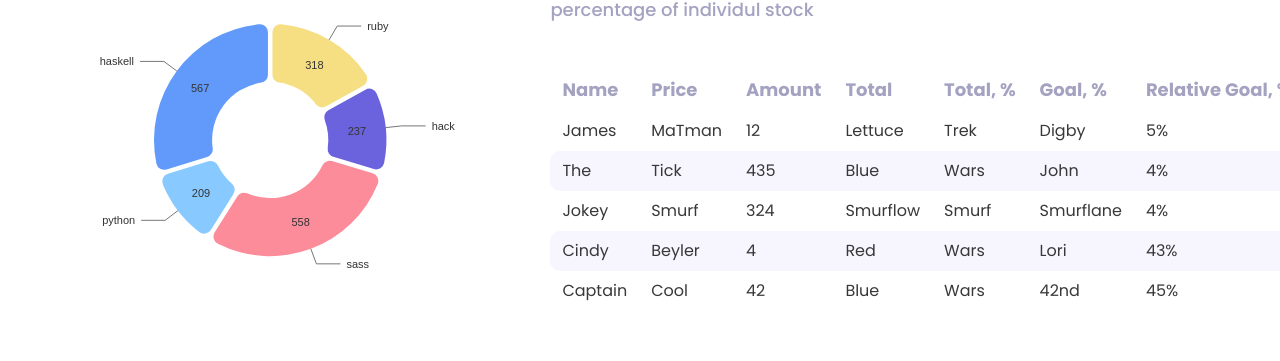
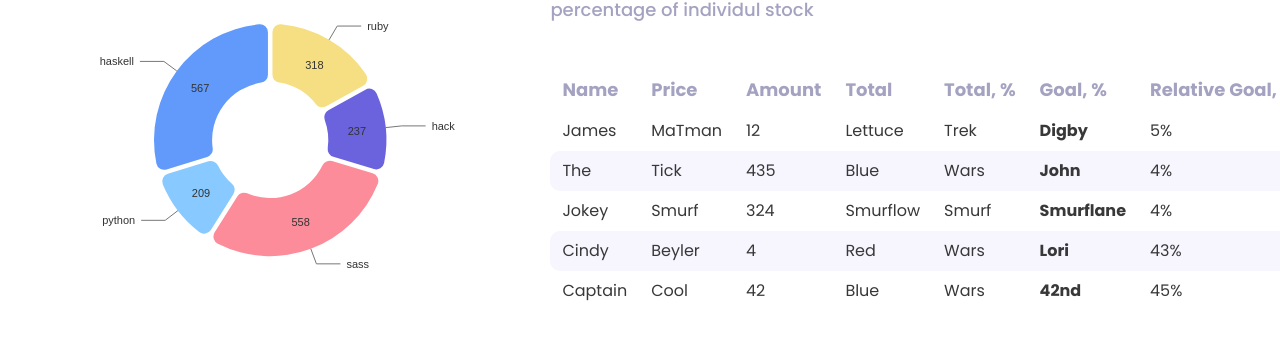
Before and after one commit to bacebu4/investing, a React (Create React App) app: page / in a window 1280 px wide. Shown: the part 233-594 px from the top of the page. Built offline with nearby package versions, Linux system fonts and the light colour scheme.

Commit message:
style: added isBold prop to Td component

```diff
--- a/src/components/TableComponents.tsx
+++ b/src/components/TableComponents.tsx
@@ -25,6 +25,7 @@ export const Td = styled.td<{
   textAlign?: string;
   color?: "red" | "green";
   isMedium?: boolean;
+  isBold?: boolean;
 }>`
   padding: 12px;
   text-align: ${(props) => props.textAlign};
@@ -32,7 +33,8 @@ export const Td = styled.td<{
   color: ${(props) =>
     props.color === "red" ? RED : props.color === "green" ? GREEN : DARK};
 
-  font-weight: ${(props) => (props.isMedium ? "500" : "400")};
+  font-weight: ${(props) =>
+    props.isMedium ? "500" : props.isBold ? "700" : "400"};
 
   &:first-child {
     border-radius: 10px 0 0 10px;
--- a/src/components/TableStats.tsx
+++ b/src/components/TableStats.tsx
@@ -30,7 +30,7 @@ export const TableStats = () => {
             <Td>12</Td>
             <Td>Lettuce </Td>
             <Td>Trek</Td>
-            <Td>Digby </Td>
+            <Td isBold>Digby </Td>
             <Td>5%</Td>
           </Tr>
           <Tr>
@@ -39,7 +39,7 @@ export const TableStats = () => {
             <Td>435</Td>
             <Td>Blue</Td>
             <Td>Wars</Td>
-            <Td>John </Td>
+            <Td isBold>John </Td>
             <Td>4%</Td>
           </Tr>
           <Tr>
@@ -48,7 +48,7 @@ export const TableStats = () => {
             <Td>324</Td>
             <Td>Smurflow</Td>
             <Td>Smurf</Td>
-            <Td>Smurflane </Td>
+            <Td isBold>Smurflane </Td>
             <Td>4%</Td>
           </Tr>
           <Tr>
@@ -57,7 +57,7 @@ export const TableStats = () => {
             <Td>4</Td>
             <Td>Red</Td>
             <Td>Wars</Td>
-            <Td>Lori </Td>
+            <Td isBold>Lori </Td>
             <Td>43%</Td>
           </Tr>
           <Tr>
@@ -66,7 +66,7 @@ export const TableStats = () => {
             <Td>42</Td>
             <Td>Blue</Td>
             <Td>Wars</Td>
-            <Td>42nd</Td>
+            <Td isBold>42nd</Td>
             <Td>45%</Td>
           </Tr>
         </tbody>
```
